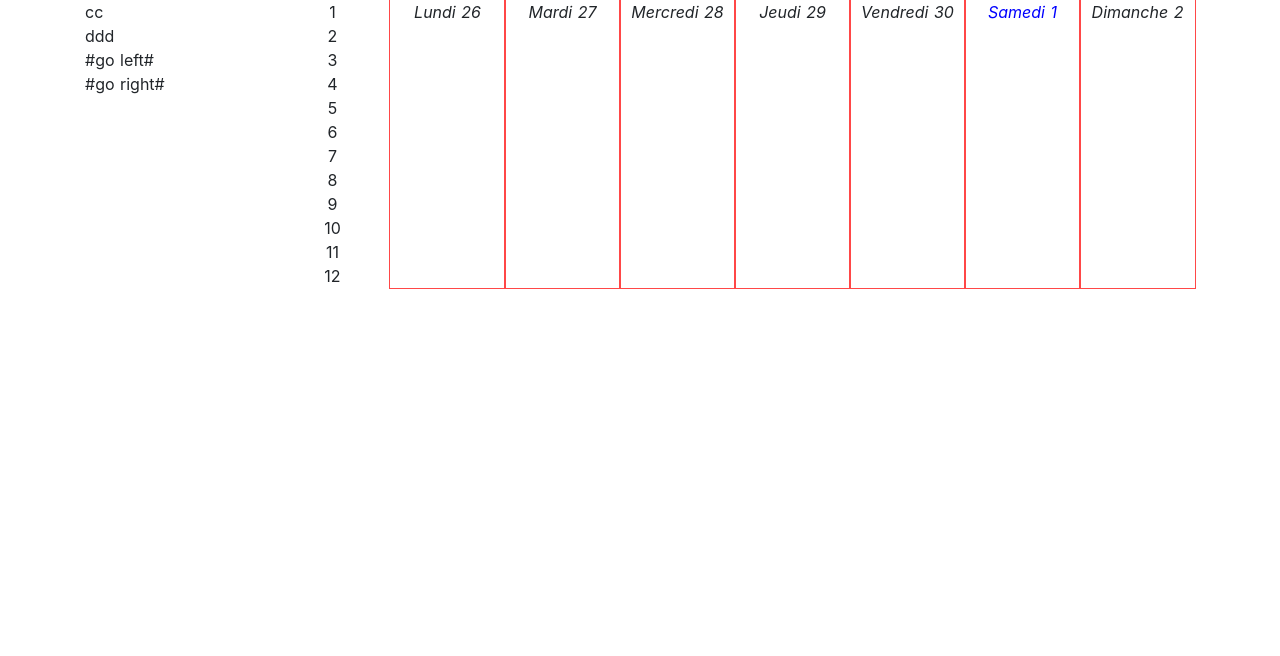
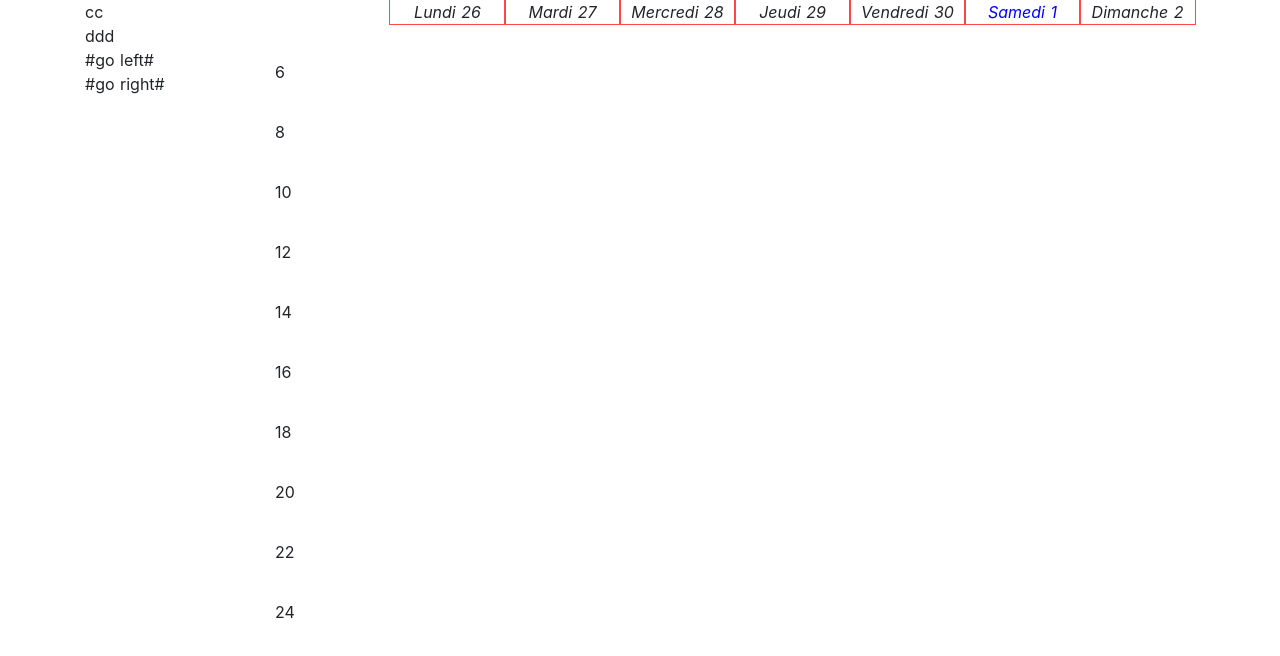
Before and after one commit to Loop-afk/amu-edt, a Nuxt app: page / in a window 1280 px wide. Shown: the top 656 px of the page. Built offline with nearby package versions, Linux system fonts and the light colour scheme.

Commit message:
course drawing over working-hour-range fixed + broken ordinate axis legend

```diff
--- a/components/Schedule/OrdinateAxis.vue
+++ b/components/Schedule/OrdinateAxis.vue
@@ -2,10 +2,12 @@
   <div>
     <!--((workingHours.end - workingHours.start) / ordinateAxisHoursInterval) -->
     <div
-      v-for="interval in 12"
-      :key="interval"
+      v-for="currentInterval in (1, ((workingHours.end - workingHours.start) / ordinateAxisHoursInterval))"
+      :key="currentInterval"
+      :style="{top: scheduleGetHeightFromDate(currentInterval)}"
+      class="hourInterval"
     >
-      {{ interval }}
+      {{ currentInterval * ordinateAxisHoursInterval + workingHours.start }}
     </div>
   </div>
 </template>
@@ -15,7 +17,7 @@ export default {
   props: {
     workingHours: {
       type: Object,
-      default () { return { start: 6, end: 22 } }
+      default () { return { start: 6, end: 20 } }
     },
     scheduleHeight: {
       type: Number,
@@ -25,21 +27,24 @@ export default {
       type: Number,
       default: 2
     },
-    ordinateAxisMinutesInterval: {
+    ordinateAxisMinutesInterval: { // unused
       type: Number,
-      default: 0 // unused
+      default: 0
     }
   },
   methods: {
-    scheduleGetHeightFromDate (course) {
+    scheduleGetHeightFromDate (currentInterval) {
       const unit = this.scheduleHeight / (this.workingHours.end - this.workingHours.start)
-      const height = (unit * (course.end.hours - course.start.hours) + (unit * (course.end.minutes - course.start.minutes) / 60))
-      return height + 'px'
+      const top = (unit * currentInterval * this.ordinateAxisHoursInterval)
+      return top + 'px'
     }
   }
 }
 </script>
 
 <style>
+.hourInterval {
+    position: absolute;
+}
 
 </style>
--- a/components/Schedule/ScheduleDay.vue
+++ b/components/Schedule/ScheduleDay.vue
@@ -9,7 +9,7 @@
         :id="'course-target-'+generateTargetId()"
         :key="key"
         class="scheduleCourse"
-        :style="{top: scheduleGetTopFromDate(course), height: scheduleGetHeightFromDate(course)}"
+        :style="getCourseStyle(course)"
       >
         <b-popover
           :target="'course-target-'+getTargetId()"
@@ -65,12 +65,22 @@ export default {
     scheduleGetHeightFromDate (course) {
       const unit = this.scheduleHeight / (this.scheduleSchedule.workingHours.end - this.scheduleSchedule.workingHours.start)
       const height = (unit * (course.end.hours - course.start.hours) + (unit * (course.end.minutes - course.start.minutes) / 60))
+      if (height > this.scheduleHeight) { return this.scheduleHeight + 'px' }
       return height + 'px'
     },
     scheduleGetTopFromDate (course) {
       const unit = this.scheduleHeight / (this.scheduleSchedule.workingHours.end - this.scheduleSchedule.workingHours.start)
       const top = (unit * (course.start.hours - this.scheduleSchedule.workingHours.start)) + (unit * (course.start.minutes / 60))
+      if (top < 0) { return '0px' }
       return top + 'px'
+    },
+    getCourseStyle (course) {
+      const top = this.scheduleGetTopFromDate(course)
+      return {
+        top,
+        height: this.scheduleGetHeightFromDate(course),
+        display: (parseInt(top) > this.scheduleHeight) ? 'none' : 'block'
+      }
     },
     isDateToday (date) {
       const today = new Date()
--- a/pages/index.vue
+++ b/pages/index.vue
@@ -44,8 +44,8 @@ export default {
       return {
         otherProperties: "it's on",
         workingHours: {
-          start: 6,
-          end: 20
+          start: 4,
+          end: 24
         },
         data: [
           {
@@ -68,11 +68,11 @@ export default {
             group: [1, 2],
             start: {
               hours: 8,
-              minutes: 0
+              minutes: 15
             },
             end: {
-              hours: 12,
-              minutes: 15
+              hours: 11,
+              minutes: 45
             },
             title: 'Second Event',
             teacher: 'Still Nobody :(',
@@ -82,11 +82,11 @@ export default {
             day: '04/05/2021',
             group: [1],
             start: {
-              hours: 8,
-              minutes: 45
+              hours: 6,
+              minutes: 0
             },
             end: {
-              hours: 17,
+              hours: 20,
               minutes: 0
             },
             title: 'Third Event',
```
